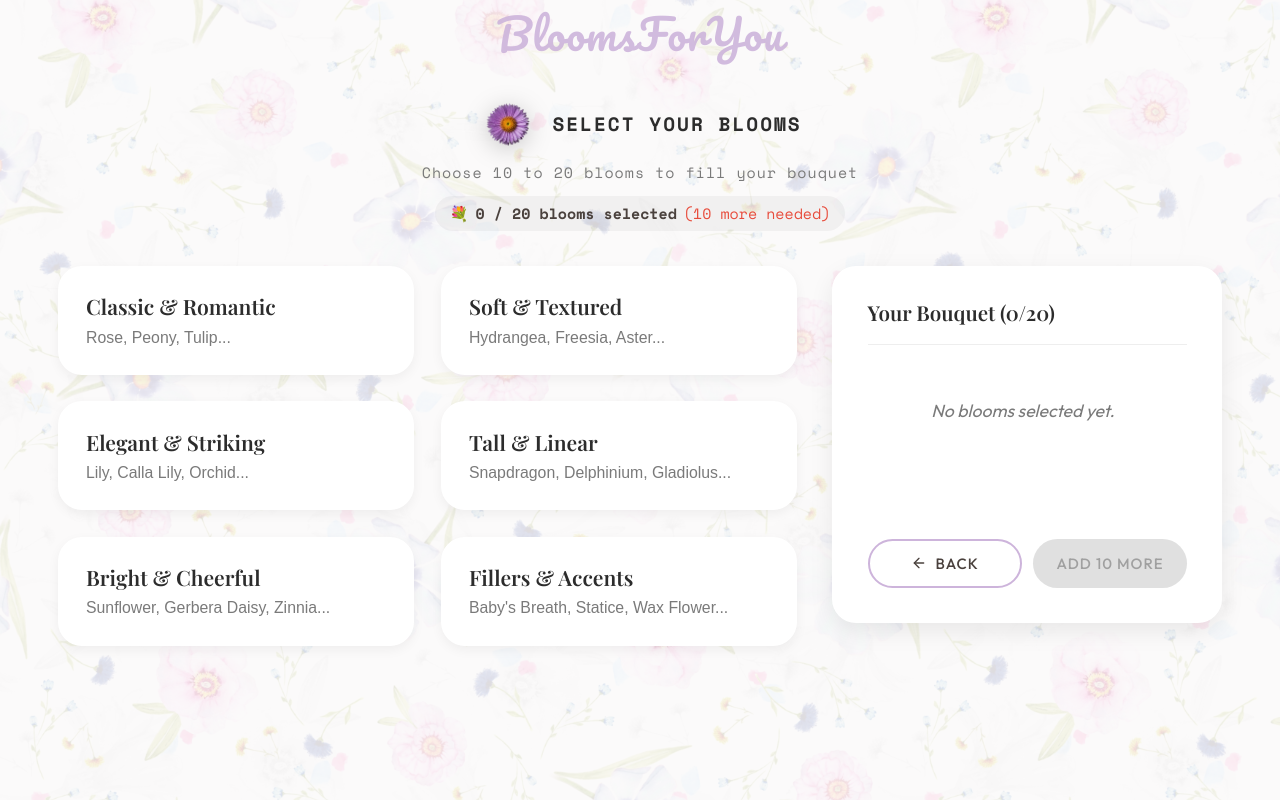
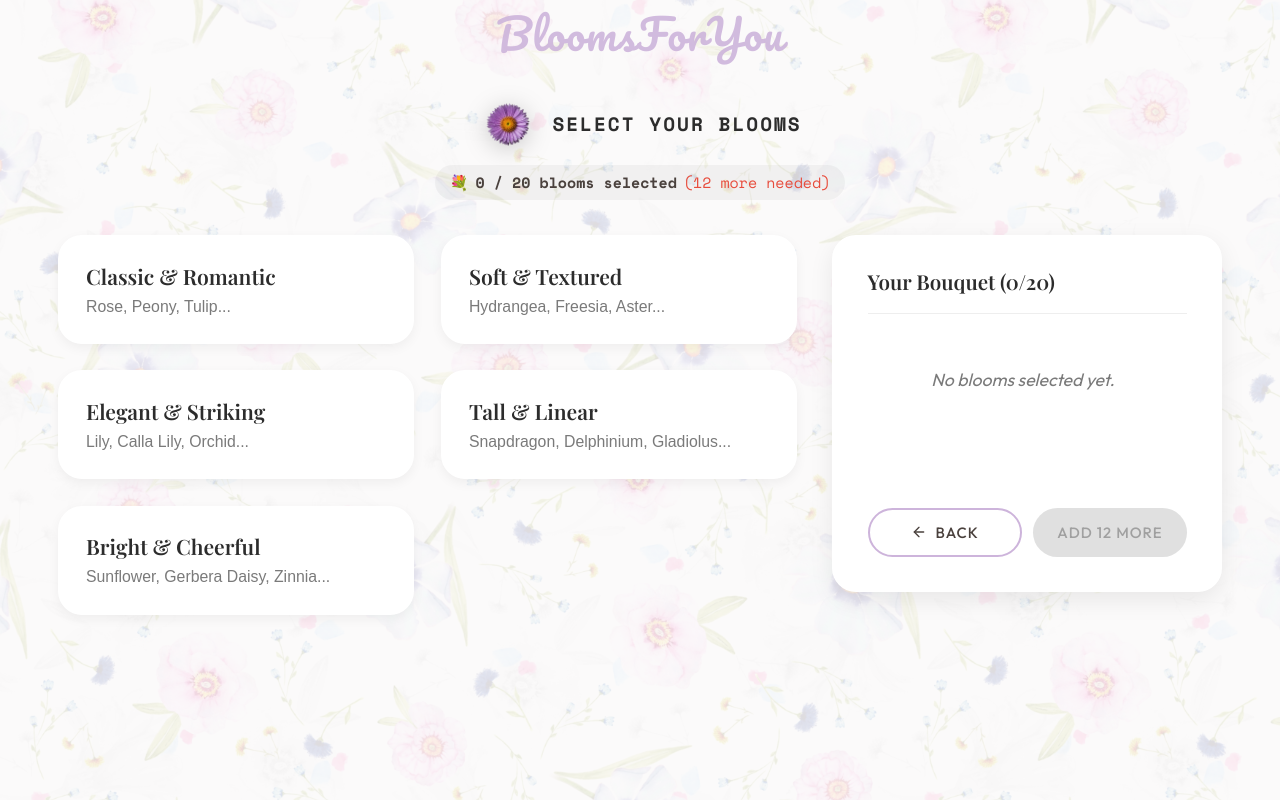
Before and after one commit to kevinexpertsz-stack/BloomForYou, a React (Vite) app: page /select in a window 1280 px wide. Built offline with nearby package versions, Linux system fonts and the light colour scheme; a web font is replaced by a local one.

Commit message:
fix: restore 12 bloom minimum, remove fillers category, and silence max cap alert

```diff
--- a/src/data/flowers.js
+++ b/src/data/flowers.js
@@ -59,16 +59,6 @@ export const flowerData = {
                 { id: "5-Delphinium", name: "Delphinium" },
                 { id: "5-Gladioulus", name: "Gladiolus" }
             ]
-        },
-        {
-            id: "fillers-accents",
-            name: "Fillers & Accents",
-            description: "Tiny blooms and greens used to seamlessly blend and complete the bouquet's look.",
-            flowers: [
-                { id: "6-Baby's breath", name: "Baby's Breath" },
-                { id: "6-Statice", name: "Statice" },
-                { id: "6-Wax Flower", name: "Wax Flower" }
-            ]
         }
     ]
 };
--- a/src/pages/BloomSelection.jsx
+++ b/src/pages/BloomSelection.jsx
@@ -18,7 +18,7 @@ const BloomSelection = ({ selectedBlooms, setSelectedBlooms, theme, setTheme })
     };
 
     const totalBlooms = selectedBlooms.reduce((acc, current) => acc + current.quantity, 0);
-    const minBlooms = 10;
+    const minBlooms = 12;
     const maxBlooms = 20;
 
     const handleCategoryClick = (category) => {
@@ -28,7 +28,6 @@ const BloomSelection = ({ selectedBlooms, setSelectedBlooms, theme, setTheme })
 
     const handleFlowerClick = (flower) => {
         if (totalBlooms >= maxBlooms) {
-            showAlert(`You can only select up to ${maxBlooms} blooms.`);
             return;
         }
 
@@ -77,7 +76,6 @@ const BloomSelection = ({ selectedBlooms, setSelectedBlooms, theme, setTheme })
                         <ThemeToggle theme={theme} setTheme={setTheme} />
                         <h2 style={{ margin: 0, fontSize: '1.1rem', fontFamily: 'var(--font-mono)', letterSpacing: '2px', textTransform: 'uppercase' }}>Select Your Blooms</h2>
                     </div>
-                    <p style={{ margin: 0, fontSize: '0.85rem', color: 'var(--color-text-light)', fontFamily: 'var(--font-mono)', letterSpacing: '1px' }}>Choose 10 to 20 blooms to fill your bouquet</p>
                     <div style={{
                         marginTop: '0.25rem',
                         display: 'inline-flex',
```
